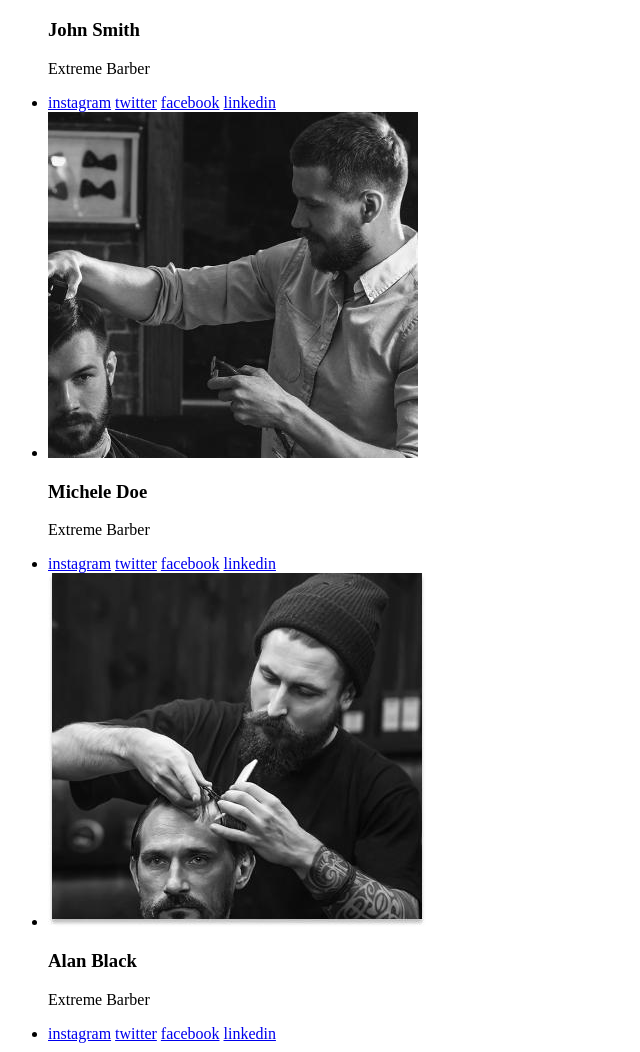
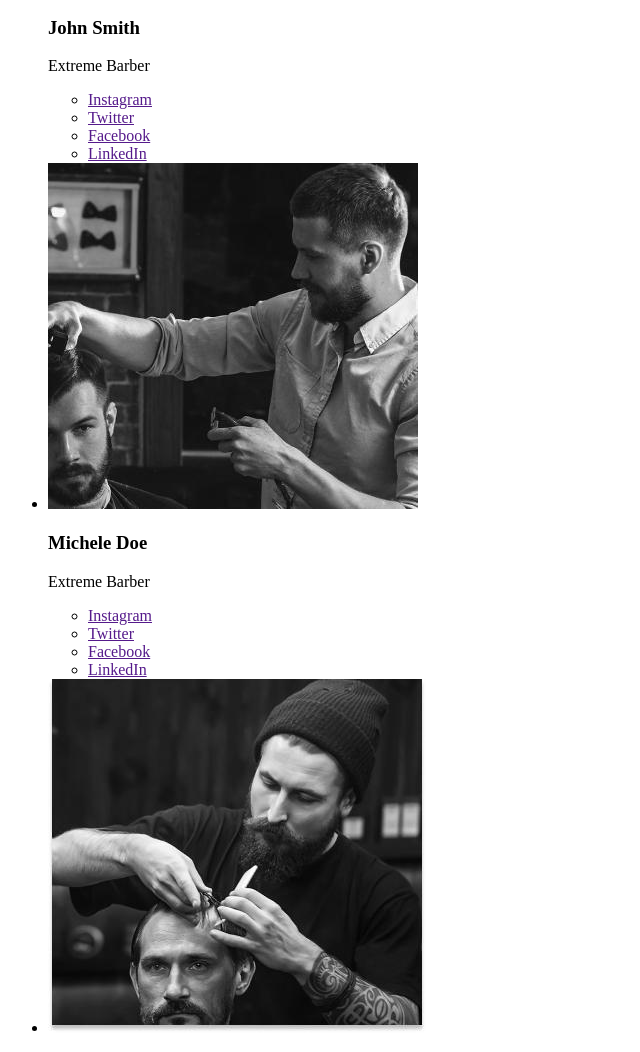
Before and after one commit to VladRaFeed/barber_shop, a plain HTML site: page index.html in a window 1280 px wide. Shown: the part 2969-4021 px from the top of the page, without its empty margins (0-640 px from the left). Drawn offline with Linux system fonts and the light colour scheme.

Commit message:
Update section 5

```diff
--- a/index.html
+++ b/index.html
@@ -58,8 +58,8 @@
         <button type="button">Book a service</button>
       </section>
       <section>
-        <h2>Spend time in the company of the best craftsmen</h2>
-        <p>Services and Prices</p>
+        <p>Spend time in the company of the best craftsmen</p>
+        <h2>Services and Prices</h2>
         <ul>
           <li>
             <h3>Men's Haircut</h3>
@@ -125,37 +125,37 @@
         <h2>Our Barbers</h2>
         <ul>
           <li>
-            <img src="./images/img11.jpg" alt="John_Smith" />
+            <img src="./images/img11.jpg" alt="John_Smith">
             <h3>John Smith</h3>
             <p>Extreme Barber</p>
+            <ul>
+              <li><a href="">Instagram<img src="" alt=""></a></li>
+              <li><a href="">Twitter<img src="" alt=""></a></li>
+              <li><a href="">Facebook<img src="" alt=""></a></li>
+              <li><a href="">LinkedIn<img src="" alt=""></a></li>
+            </ul>
           </li>
           <li>
-            <a href="#">instagram</a>
-            <a href="#">twitter</a>
-            <a href="#">facebook</a>
-            <a href="#">linkedin</a>
+            <img src="./images/img22.jpg" alt="Michele_Doe">
+            <h3>Michele Doe</h3>
+            <p>Extreme Barber</p>
+            <ul>
+              <li><a href="">Instagram<img src="" alt=""></a></li>
+              <li><a href="">Twitter<img src="" alt=""></a></li>
+              <li><a href="">Facebook<img src="" alt=""></a></li>
+              <li><a href="">LinkedIn<img src="" alt=""></a></li>
+            </ul>
           </li>
           <li>
-            <img src="./images/img22.jpg" alt="Michele_Doe" />
-            <h3>Michele Doe</h3>
-            <p>Extreme Barber</p>
-          </li>
-            <li>
-            <a href="#">instagram</a>
-            <a href="#">twitter</a>
-            <a href="#">facebook</a>
-            <a href="#">linkedin</a>
-          </li>
-          <li>
-            <img src="./images/img33.jpg" alt="Alan_Black" />
+            <img src="./images/img33.jpg" alt="Alan_Black">
             <h3>Alan Black</h3>
             <p>Extreme Barber</p>
-          </li>
-          <li>
-            <a href="#">instagram</a>
-            <a href="#">twitter</a>
-            <a href="#">facebook</a>
-            <a href="#">linkedin</a>
+            <ul>
+              <li><a href="">Instagram<img src="" alt=""></a></li>
+              <li><a href="">Twitter<img src="" alt=""></a></li>
+              <li><a href="">Facebook<img src="" alt=""></a></li>
+              <li><a href="">LinkedIn<img src="" alt=""></a></li>
+            </ul>
           </li>
         </ul>
       </section>
```
